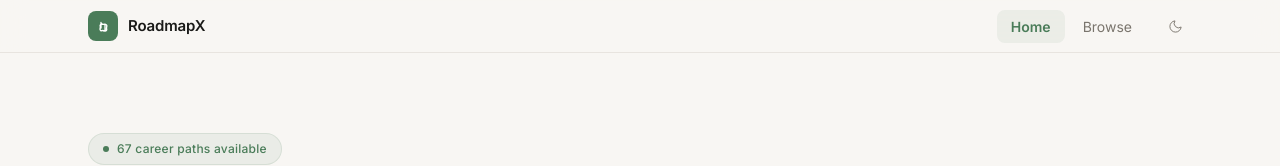
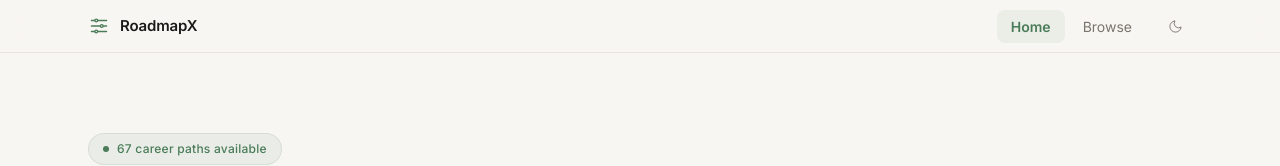
Before and after one commit to musabdawood-007/RoadmapX, a Next.js app: page / in a window 1280 px wide. Shown: the top 166 px of the page. Built offline with nearby package versions, Linux system fonts and the light colour scheme.

Commit message:
final update

```diff
--- a/app/components/navbar.tsx
+++ b/app/components/navbar.tsx
@@ -66,9 +66,9 @@ export default function Navbar() {
     <nav style={nav}>
       <div style={inner}>
         <Link href="/" style={{ display: "flex", alignItems: "center", gap: 10, fontWeight: 600, fontSize: 15, letterSpacing: "-0.01em", textDecoration: "none", color: "var(--foreground)" }}>
-          <span style={{ width: 30, height: 30, borderRadius: 8, background: "var(--accent)", display: "flex", alignItems: "center", justifyContent: "center", color: "white" }}>
-            <svg style={{ width: 16, height: 16 }} fill="none" viewBox="0 0 24 24" stroke="currentColor" strokeWidth={2}>
-              <path strokeLinecap="round" strokeLinejoin="round" d="M9 6.75V15m6-6v8.25m.503-.75a2.4 2.4 0 01-2.884 2.436l-.503-.145a2.4 2.4 0 00-1.242.145l-.503.145a2.4 2.4 0 01-2.884-2.436l.503-3.014a2.4 2.4 0 00-.145-1.242l-.145-.503a2.4 2.4 0 012.436-2.884l3.014.503a2.4 2.4 0 001.242.145l.503-.145a2.4 2.4 0 012.884 2.436l-.503 3.014a2.4 2.4 0 00.145 1.242l.145.503a2.4 2.4 0 01-2.436 2.884l-3.014-.503a2.4 2.4 0 00-1.242-.145" />
+          <span style={{ display: "flex", alignItems: "center", justifyContent: "center", color: "var(--accent)" }}>
+            <svg style={{ width: 22, height: 22 }} fill="none" viewBox="0 0 24 24" stroke="currentColor" strokeWidth={1.5}>
+              <path strokeLinecap="round" strokeLinejoin="round" d="M10.5 6h9.75M10.5 6a1.5 1.5 0 11-3 0m3 0a1.5 1.5 0 10-3 0M3.75 6H7.5m3 12h9.75m-9.75 0a1.5 1.5 0 01-3 0m3 0a1.5 1.5 0 00-3 0m-3.75 0H7.5m9-6h3.75m-3.75 0a1.5 1.5 0 01-3 0m3 0a1.5 1.5 0 00-3 0m-9.75 0h9.75" />
             </svg>
           </span>
           <span>RoadmapX</span>
```
